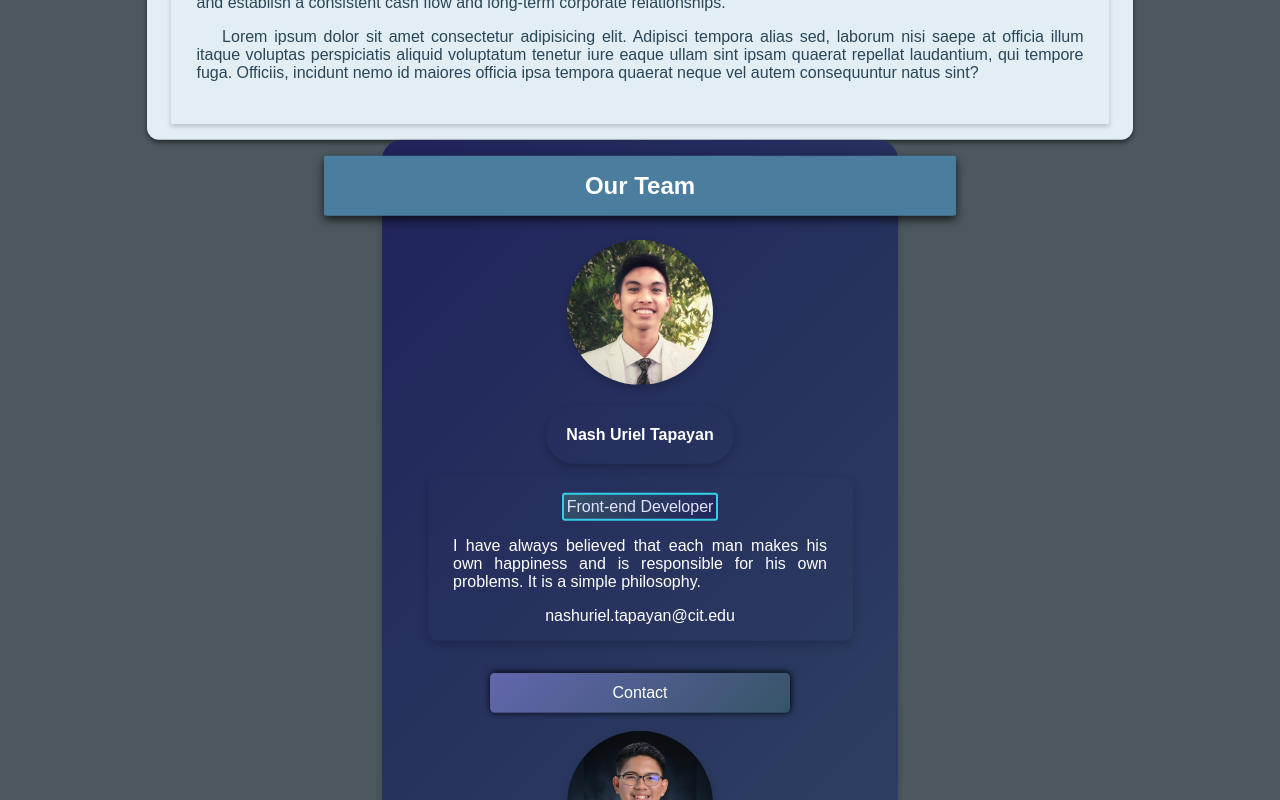
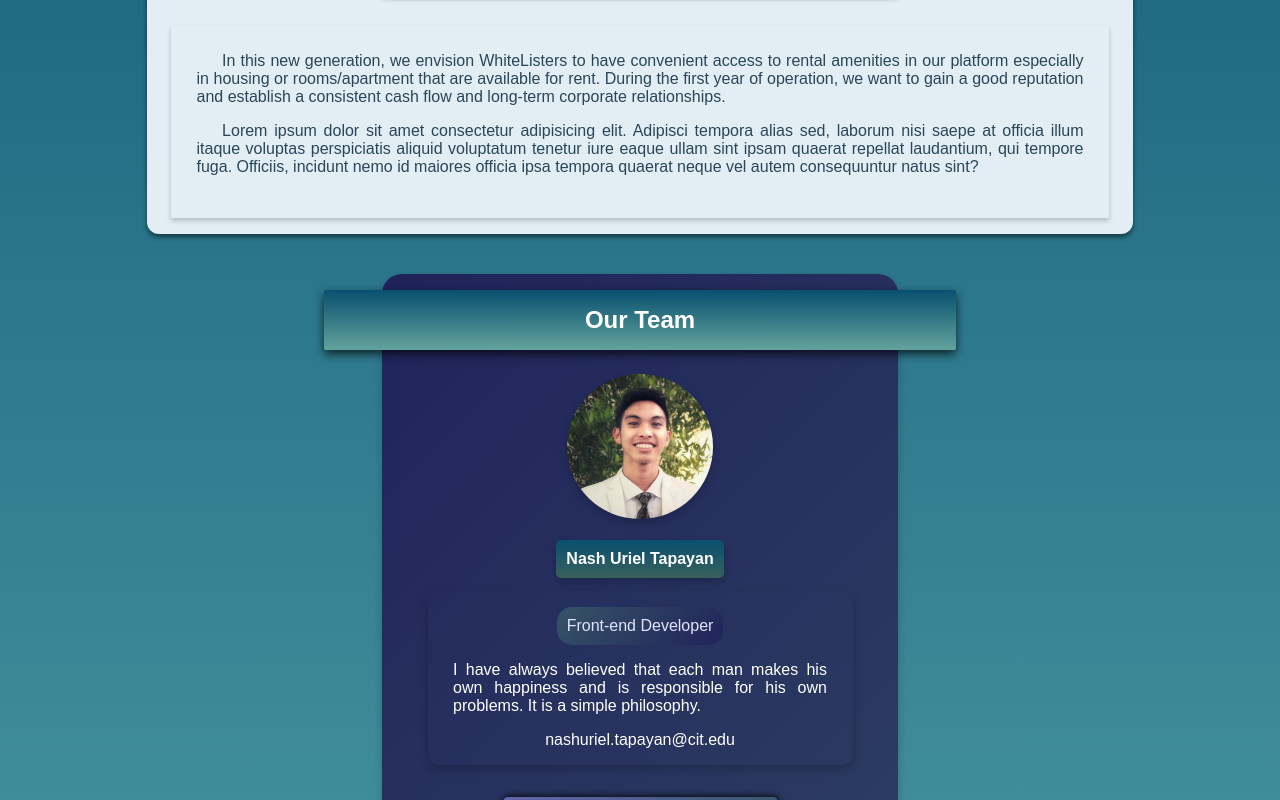
Before and after one commit to WhiteList-Int/white-list, a React (Create React App) app: page /about-us in a window 1280 px wide. Shown: the part 620-1420 px from the top of the page. Built offline with nearby package versions, Linux system fonts and the light colour scheme.

Commit message:
v6.02 7/13/21 Adjusted About Us

```diff
--- a/src/components/footer-source/Footer.css
+++ b/src/components/footer-source/Footer.css
@@ -1,28 +1,28 @@
 .footer {
   position: absolute;
-    padding-bottom: clamp(20px,5%,50px);
-    height: clamp(200px,32vh,500px);
+  padding-bottom: clamp(20px, 5%, 50px);
+  height: clamp(200px, 32vh, 500px);
   box-shadow: 3px 0px 10px black;
   width: 100%;
   z-index: 3;
-    background-color: #1F2E35;
+  background-color: #1f2e35;
 }
 
-.footer-container{
+.footer-container {
   height: 100%;
   width: 100%;
   display: flex;
   flex-direction: column;
 }
 
-.footer-head{
+.footer-head {
   width: 100%;
   height: 35%;
   display: flex;
   flex-direction: row;
 }
 
-.footer-tail{
+.footer-tail {
   width: 100%;
   height: 65%;
   display: flex;
@@ -49,7 +49,7 @@
   width: 50%;
 }
 
-.llink-containers{
+.llink-containers {
   display: flex;
   flex-direction: row;
   align-items: center;
@@ -58,7 +58,7 @@
   height: 100%;
 }
 
-.rlink-containers{
+.rlink-containers {
   display: flex;
   flex-direction: row;
   align-items: center;
@@ -67,38 +67,38 @@
   height: 100%;
 }
 
-.left-links{
+.left-links {
   text-decoration: none;
   color: white;
   text-shadow: 1px 1px 3px black;
   font-size: clamp(10px, 1vw, 20px);
 }
 
-.right-links{
+.right-links {
   text-decoration: none;
   color: white;
   text-shadow: 1px 1px 3px black;
   font-size: clamp(10px, 1vw, 20px);
 }
 
-.left-links:hover{
+.left-links:hover {
   transition: 0.5s;
   text-decoration: underline;
-    color:aquamarine;
+  color: aquamarine;
 }
 
-.right-links:hover{
+.right-links:hover {
   transition: 0.75s;
   text-decoration: underline;
-    color:aquamarine;
+  color: aquamarine;
 }
 
-.footer-title-text{
-    padding-top: clamp(10px,5%,30px);
-    width: clamp(200px,30%,280px);
+.footer-title-text {
+  padding-top: clamp(10px, 5%, 30px);
+  width: clamp(200px, 30%, 280px);
 }
 
-.footer-copyright-text{
-    margin-top: clamp(30px,3%,50px);
-    width: clamp(250px,25%,300px);
+.footer-copyright-text {
+  margin-top: clamp(30px, 3%, 50px);
+  width: clamp(250px, 25%, 300px);
 }
--- a/src/components/main-pages/css/AboutUs.css
+++ b/src/components/main-pages/css/AboutUs.css
@@ -10,12 +10,17 @@
   align-items: center;
   justify-content: center;
   color: white;
+  background: #085070; /* fallback for old browsers */
+  background: -webkit-linear-gradient(
+    to top,
+    #85d8ce,
+    #085070
+  ); /* Chrome 10-25, Safari 5.1-6 */
   background: linear-gradient(
-    180deg,
-    rgba(31, 46, 53, 0.8) 0%,
-    rgba(31, 46, 53, 0.8) 50%,
-    rgba(31, 46, 53, 0.9) 100%
-  );
+    to top,
+    #85d8ce,
+    #085070
+  ); /* W3C, IE 10+/ Edge, Firefox 16+, Chrome 26+, Opera 12+, Safari 7+ */
 
   font-family: Arial, Helvetica, sans-serif;
 }
@@ -68,14 +73,26 @@
   width: 120%;
   padding: 2vh;
   border-radius: 2px;
-  background-color: #4b7d9e;
+
+  background: #085070; /* fallback for old browsers */
+  background: -webkit-linear-gradient(
+    to top,
+    #85d8ce,
+    #085070
+  ); /* Chrome 10-25, Safari 5.1-6 */
+  background: linear-gradient(
+    to top,
+    #63a39c,
+    #085070
+  ); /* W3C, IE 10+/ Edge, Firefox 16+, Chrome 26+, Opera 12+, Safari 7+ */
   box-shadow: 0 4px 10px 0 rgba(0, 0, 0, 0.7);
   text-align: center;
 }
 
 .team-container {
   height: 55%;
-  width: clamp(350px, 55vw, 500px);
+  width: clamp(380px, 60vw, 500px);
+  margin-top: 5vh;
   margin-bottom: 16px;
   padding: 0 8px;
   height: auto;
@@ -105,8 +122,20 @@
 
 .team-text {
   font-size: medium;
-  padding: 20px;
-  border-radius: 50px;
+  padding: 10px;
+  border-radius: 5px;
+  color: rgb(255, 255, 255);
+  background: #085070; /* fallback for old browsers */
+  background: -webkit-linear-gradient(
+    to top,
+    #85d8ce,
+    #085070
+  ); /* Chrome 10-25, Safari 5.1-6 */
+  background: linear-gradient(
+    to top,
+    #3a615c,
+    #085070
+  ); /* W3C, IE 10+/ Edge, Firefox 16+, Chrome 26+, Opera 12+, Safari 7+ */
   box-shadow: 0 4px 8px 0 rgba(0, 0, 0, 0.2);
 }
 
@@ -124,13 +153,14 @@
 }
 
 .person-title {
-  padding: 3px;
+  padding: 10px;
   border: 2px solid rgb(52, 206, 233);
   background-color: #2a4658;
   background-image: linear-gradient(135deg, #375468 0%, #20235a 100%);
   color: rgb(226, 228, 253);
   font-weight: medium;
-  border-radius: 3px;
+  border: none;
+  border-radius: 15px;
 }
 .person-saying {
   margin: 0 2vw 0 2vw;
@@ -138,7 +168,7 @@
 }
 .contact-button {
   height: 5vh;
-  width: 60%;
+  width: 55%;
   border-radius: 5px;
   display: flex;
   flex-direction: column;
@@ -150,7 +180,7 @@
   box-shadow: 0.5px -0.5px 7px black;
   color: white;
   text-decoration: none;
-  font-size: medium;
+  font-size: large;
   font-weight: 500;
-  margin-bottom: 10px;
+  margin-bottom: 30px;
 }
--- a/src/components/main-pages/react-js/AboutUs.js
+++ b/src/components/main-pages/react-js/AboutUs.js
@@ -27,11 +27,11 @@ function AboutUs() {
         <>
             <motion.body
                 className="about-page"
-                initial="slideOutYOpp"
-                animate="slideInYOpp"
-                exit="slideOutYOpp"
+                initial="slideOutY"
+                animate="slideInY"
+                exit="slideOutY"
                 variants={variants}
-                transition={transitions.springFaster}
+                transition={transitions.tweenEaseOutSlow}
             >
                 {window.scroll(0,0)}
                 <div class="about-section">
--- a/src/components/navbar-source/NavbarAbout.css
+++ b/src/components/navbar-source/NavbarAbout.css
@@ -20,12 +20,19 @@
   width: 100%;
   top: 0;
   left: 0;
+  background: #0f2027; /* fallback for old browsers */
+  background: -webkit-linear-gradient(
+    to bottom,
+    rgb(44, 83, 100, 0.95),
+    rgb(32, 58, 67, 0.95),
+    rgb(15, 32, 39, 0.9)
+  ); /* Chrome 10-25, Safari 5.1-6 */
   background: linear-gradient(
-    180deg,
-    rgba(31, 46, 53, 0.8) 0%,
-    rgba(31, 46, 53, 0.8) 50%,
-    rgba(31, 46, 53, 0.9) 100%
-  );
+    to bottom,
+    rgb(44, 83, 100, 0.95),
+    rgb(32, 58, 67, 0.95),
+    rgb(15, 32, 39, 0.9)
+  ); /* W3C, IE 10+/ Edge, Firefox 16+, Chrome 26+, Opera 12+, Safari 7+ */
   z-index: 4;
   position: absolute;
 }
```
Lines whose indentation alone changed are shown as unchanged.
